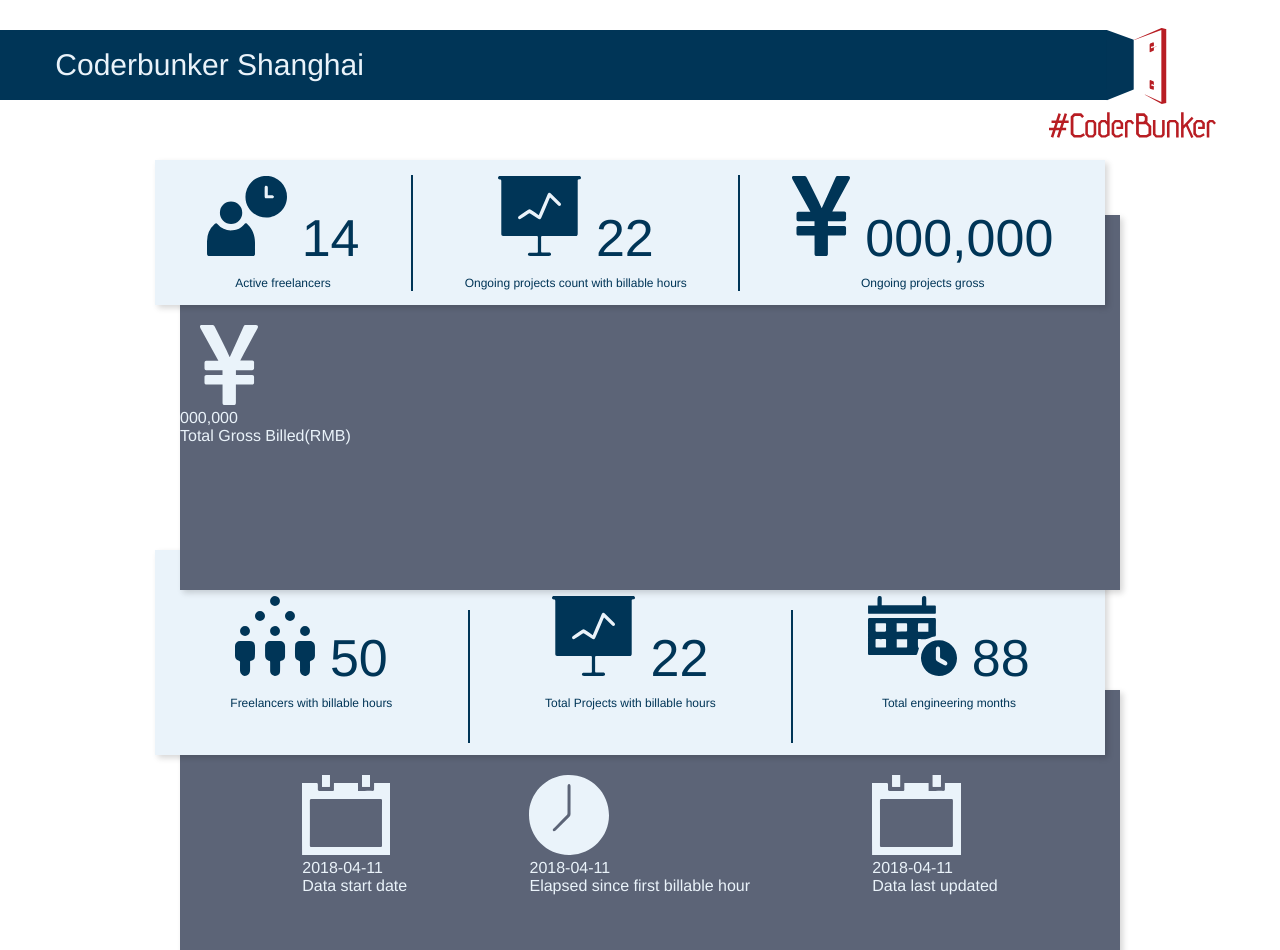
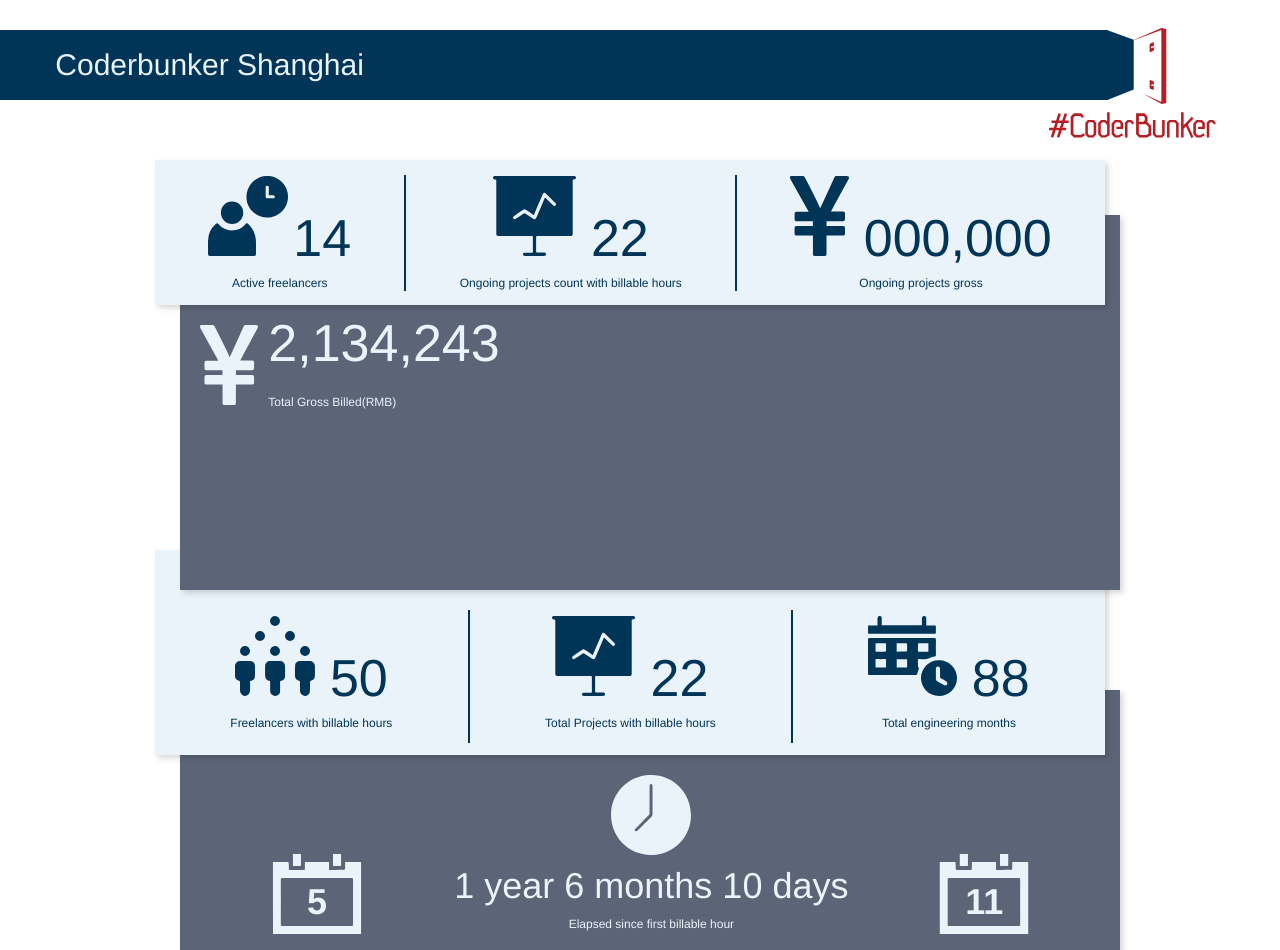
Before and after one commit to coderbunker/timesheet-dashboard-react, a React (Create React App) app: page / in a window 1280 px wide. Shown: the top 950 px of the page. Built offline with nearby package versions, Linux system fonts and the light colour scheme.

Commit message:
finish layout

```diff
--- a/src/App.css
+++ b/src/App.css
@@ -94,6 +94,10 @@
   padding-left: 15px;
 }
 
+/* .first-numbers:first-of-type {
+  padding-left: 5px;
+} */
+
 .icon {
   height: 80px;
 }
@@ -118,7 +122,9 @@
 }
 
 .second-mini-container {
-  margin-top: 110px;
+  padding-top: 110px;
+  display: flex;
+  flex-direction: row;
 }
 
 .second-icon-container {
@@ -131,10 +137,19 @@
 
 .second-number {
   color: #EAF3FA;
+  font-size: 52px;
+  line-height: 36px;
+  font-weight: 400;
 }
 
 .second-words-container {
+  display: flex;
+  flex-direction: column;
+  justify-content: space-between;
   color: #EAF3FA;
+  font-size: 12px;
+  font-weight: 500;
+  padding-left: 10px;
 }
 
 .third-block {
@@ -152,6 +167,7 @@
 }
 
 .third-mini-containers {
+  padding-top: 40px;
   display: flex;
   flex-direction: column;
   align-items: center;
@@ -197,16 +213,74 @@
 }
 
 .last-inner-container {
-  margin-top: 85px;
+  box-sizing: border-box;
+  height: 100%;
+  padding-top: 65px;
   display: flex;
+  /* align-items: center; */
+  justify-content: space-evenly;
+}
+
+.last-mini-containers {
+  /* padding-top: 65px; */
+  padding-bottom: 30px;
+  display: flex;
+  flex-direction: column;
+  justify-content: flex-end;
   align-items: center;
-  justify-content: space-evenly;
+}
+
+.last-mini-containers:nth-child(2) {
+  padding-top: 20px;
+  display: flex;
+  flex-direction: column;
+  justify-content: flex-start;
+  align-items: center;
 }
 
 .last-numbers {
   color: #EAF3FA;
+  font-size: 36px;
+  padding: 10px 0;
 }
 
 .last-words-containers {
   color: #EAF3FA;
+  font-size: 12px;
+  font-weight: 500;
+  /* padding-top: 20px; */
 }
+
+.last-icon-containers {
+  display: flex;
+  flex-direction: column;
+  justify-content: center;
+}
+
+.last-icon-inner-container {
+  display: flex;
+  flex-direction: column;
+  justify-content: center;
+  position: relative;
+}
+
+.calendar-date {
+  position: absolute;
+  left: 0;
+  right: 0;
+  top: 0;
+  bottom: 0;
+  display: flex;
+  justify-content: center;
+  align-items: center;
+  font-size: 36px;
+  font-weight: bold;
+  color: #EAF3FA;
+  top: 15px;
+}
+
+
+
+.footer {
+  height: 50px;
+}
--- a/src/App.js
+++ b/src/App.js
@@ -5,12 +5,12 @@
 
 import User from './images/blue_singleUser.svg';
 import Chart from './images/blue_chart.svg';
-import Blue_Yuan from './images/blue_yen.svg';
-import Gray_Yuan from './images/gray_yen.svg';
-import Multi_User from './images/blue_multiUser.svg';
-import Calendar_Clock from './images/blue_calendar:clock.svg';
-import Gray_Calendar from './images/gray_calendar.svg';
-import Gray_Clock from './images/gray_clock.svg';
+import BlueYuan from './images/blue_yen.svg';
+import GrayYuan from './images/gray_yen.svg';
+import MultiUser from './images/blue_multiUser.svg';
+import CalendarClock from './images/blue_calendar:clock.svg';
+import GrayCalendar from './images/gray_calendar.svg';
+import GrayClock from './images/gray_clock.svg';
 
 class App extends Component {
   render() {
@@ -28,43 +28,39 @@
           <div className="first-block">
             <div className="first-mini-containers">
               <div className="first-icon-containers">
-                <img className="icon" src={User} alt=""/>
-                <div className="first-numbers">14</div>
+                <img className="icon" src={User} alt="" />
+                <div className="first-numbers" style={{ paddingLeft: '5px' }}>
+                  14
+                </div>
               </div>
-              <div className="first-words-containers">
-                Active freelancers
-              </div>
+              <div className="first-words-containers">Active freelancers</div>
             </div>
-            <div className="divider"/>
+            <div className="divider" />
             <div className="first-mini-containers">
               <div className="first-icon-containers">
-                <img className="icon" src={Chart} alt=""/>
+                <img className="icon" src={Chart} alt="" />
                 <div className="first-numbers">22</div>
               </div>
-              <div className="first-words-containers">
-                Ongoing projects count with billable hours
-              </div>
+              <div className="first-words-containers">Ongoing projects count with billable hours</div>
             </div>
-            <div className="divider"/>
+            <div className="divider" />
             <div className="first-mini-containers">
               <div className="first-icon-containers">
-                <img className="icon" src={Blue_Yuan} alt="" />
+                <img className="icon" src={BlueYuan} alt="" />
                 <div className="first-numbers">000,000</div>
               </div>
-              <div className="first-words-containers">
-                Ongoing projects gross
-              </div>
+              <div className="first-words-containers">Ongoing projects gross</div>
             </div>
           </div>
 
           <div className="second-block">
             <div className="second-mini-container">
               <div className="second-icon-container">
-                <img className="icon-gray-yuan" src={Gray_Yuan} alt=""/>
-                <div className="second-number">000,000</div>
+                <img className="icon-gray-yuan" src={GrayYuan} alt="" />
               </div>
               <div className="second-words-container">
-                  Total Gross Billed(RMB)
+                <div className="second-number">2,134,243</div>
+                <div>Total Gross Billed(RMB)</div>
               </div>
             </div>
           </div>
@@ -72,64 +68,63 @@
           <div className="third-block">
             <div className="third-mini-containers">
               <div className="third-icon-containers">
-                <img className="icon" src={Multi_User} alt=""/>
+                <img className="icon" src={MultiUser} alt="" />
                 <div className="third-numbers">50</div>
               </div>
-              <div className="third-words-containers">
-                Freelancers with billable hours
-              </div>
+              <div className="third-words-containers">Freelancers with billable hours</div>
             </div>
-            <div className="third-divider"/>
+            <div className="third-divider" />
             <div className="third-mini-containers">
               <div className="third-icon-containers">
-                <img className="icon" src={Chart} alt=""/>
+                <img className="icon" src={Chart} alt="" />
                 <div className="third-numbers">22</div>
               </div>
-              <div className="third-words-containers">
-                Total Projects with billable hours
-              </div>
+              <div className="third-words-containers">Total Projects with billable hours</div>
             </div>
-            <div className="third-divider"/>
+            <div className="third-divider" />
             <div className="third-mini-containers">
               <div className="third-icon-containers">
-                <img className="icon" src={Calendar_Clock} alt=""/>
+                <img className="icon" src={CalendarClock} alt="" />
                 <div className="third-numbers">88</div>
               </div>
-              <div className="third-words-containers">
-                Total engineering months
-              </div>
+              <div className="third-words-containers">Total engineering months</div>
             </div>
           </div>
           <div className="last-block">
             <div className="last-inner-container">
               <div className="last-mini-containers">
                 <div className="last-icon-containers">
-                  <img className="icon" src={Gray_Calendar} alt=""/>
-                  <div className="last-numbers">2018-04-11</div>
+                  <div className="last-icon-inner-container">
+                    <img className="icon" src={GrayCalendar} alt="" />
+                    {/* dymamic number */}
+                    <div className="calendar-date">5</div>
+                  </div>
+                  {/* use moment.js for formatting date */}
+                  <div className="last-numbers">2018-04-05</div>
                 </div>
-                <div className="last-words-containers">
-                      Data start date
-                </div>
+                <div className="last-words-containers">Data start date</div>
               </div>
               <div className="last-mini-containers">
                 <div className="last-icon-containers">
-                  <img className="icon" src={Gray_Clock} alt=""/>
-                  <div className="last-numbers">2018-04-11</div>
+                  <img className="icon" src={GrayClock} alt="" />
+                  <div className="last-numbers">1 year 6 months 10 days</div>
                 </div>
-                <div className="last-words-containers">
-                      Elapsed since first billable hour
-                </div>
+                <div className="last-words-containers">Elapsed since first billable hour</div>
               </div>
               <div className="last-mini-containers">
                 <div className="last-icon-containers">
-                  <img className="icon" src={Gray_Calendar} alt=""/>
+                  <div className="last-icon-inner-container">
+                    <img className="icon" src={GrayCalendar} alt="" />
+                    {/* dymamic number */}
+                    <div className="calendar-date">11</div>
+                  </div>
+                  {/* use moment.js for formatting date */}
                   <div className="last-numbers">2018-04-11</div>
                 </div>
-                <div className="last-words-containers">
-                      Data last updated
-                </div>
+                <div className="last-words-containers">Data last updated</div>
               </div>
             </div>
+            <footer className="footer" />
           </div>
         </div>
       </div>
```
